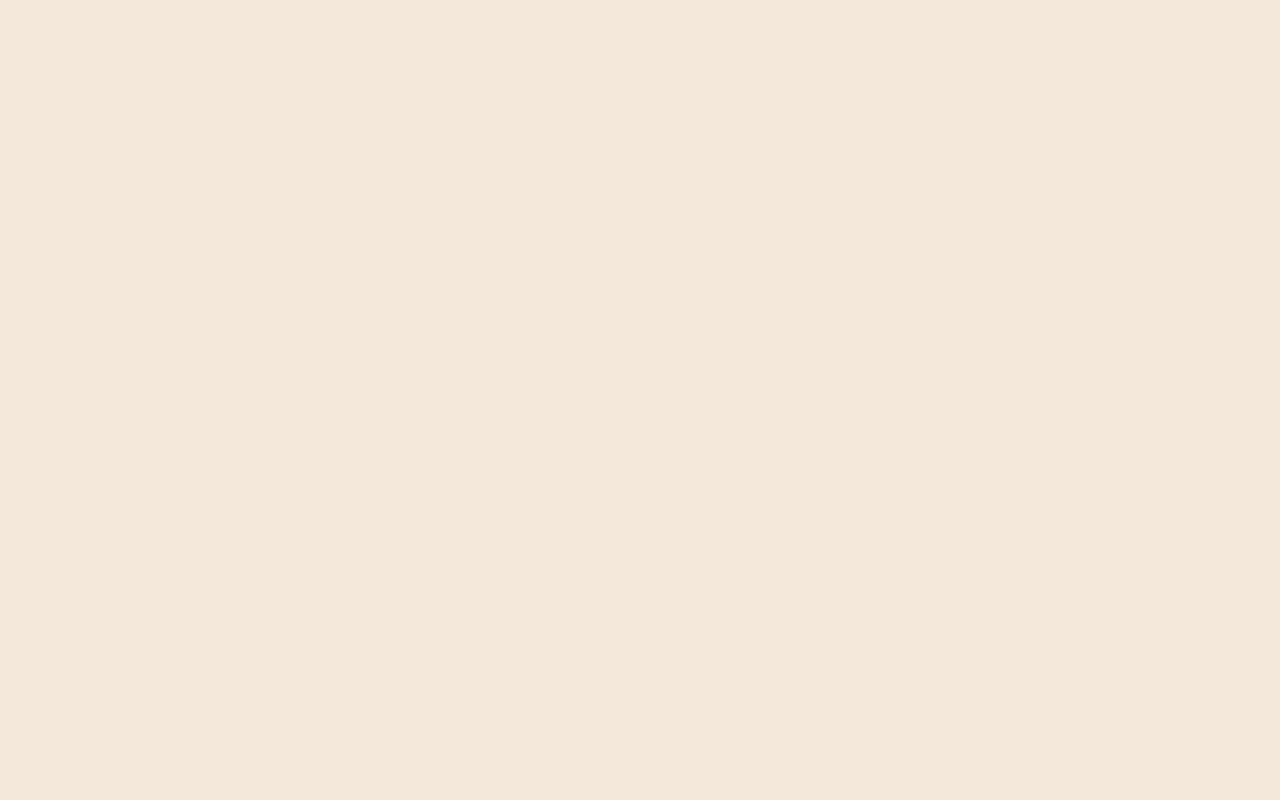
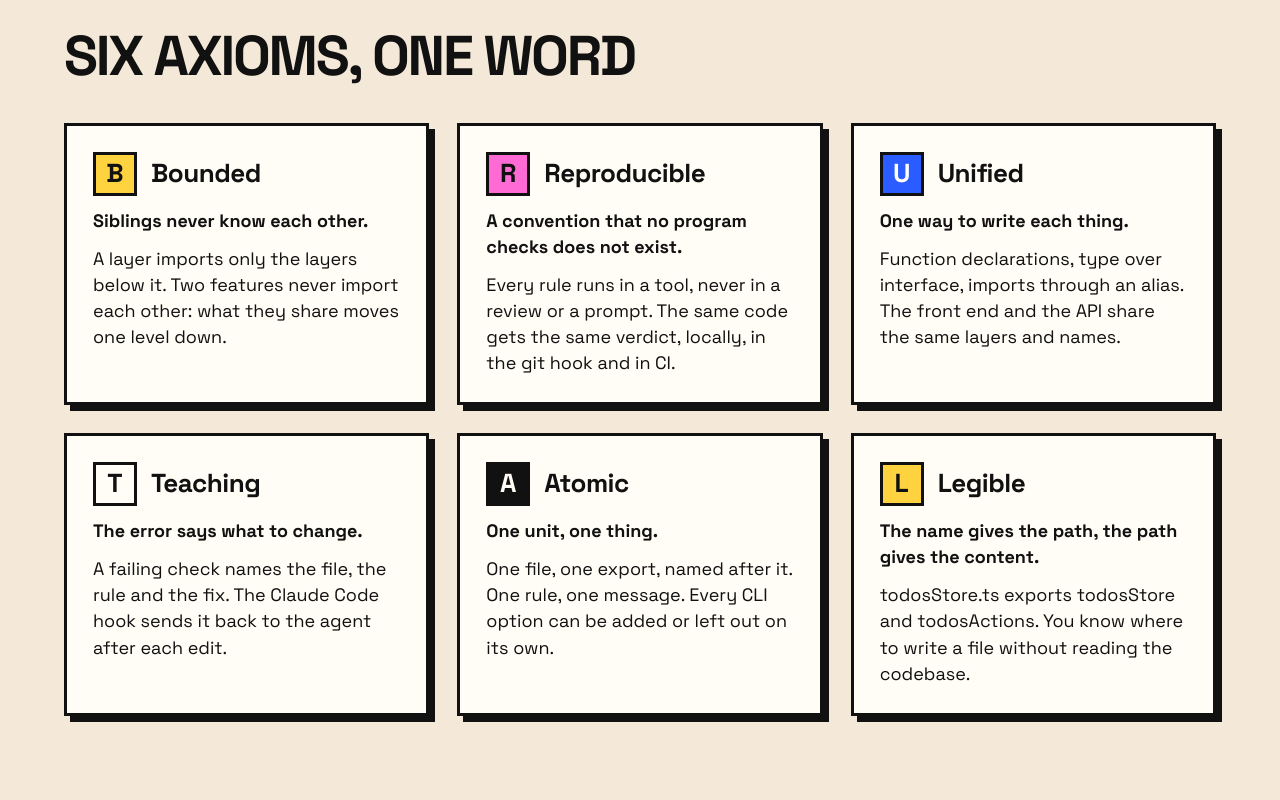
Before and after one commit to Elnop/brutalway, a React (Vite) app in the folder site/: page / in a window 1280 px wide. Shown: the part 1000-1800 px from the top of the page. Built offline with nearby package versions, Linux system fonts and the light colour scheme.

Commit message:
feat(site): reveal every landing section on scroll and replay it on return

```diff
--- a/site/src/app/globals.css
+++ b/site/src/app/globals.css
@@ -146,19 +146,37 @@ pre {
   }
 }
 
-@keyframes rise {
-  from {
+@media (prefers-reduced-motion: no-preference) {
+  .reveal {
     opacity: 0;
-    transform: translateY(1.5rem);
+    transform: translateY(2.5rem);
+    transition:
+      opacity 900ms ease-out,
+      transform 1100ms cubic-bezier(0.16, 1, 0.3, 1);
+  }
+
+  .reveal.is-revealed {
+    opacity: 1;
+    transform: none;
+  }
+
+  .reveal:nth-child(2) {
+    transition-delay: 150ms;
+  }
+
+  .reveal:nth-child(3) {
+    transition-delay: 300ms;
+  }
+
+  .reveal:nth-child(4) {
+    transition-delay: 450ms;
+  }
+
+  .reveal:nth-child(5) {
+    transition-delay: 600ms;
+  }
+
+  .reveal:nth-child(6) {
+    transition-delay: 750ms;
   }
 }
-
-@media (prefers-reduced-motion: no-preference) {
-  @supports (animation-timeline: view()) {
-    .reveal {
-      animation: rise cubic-bezier(0.2, 0.7, 0.2, 1) both;
-      animation-timeline: view();
-      animation-range: entry 0% entry 70%;
-    }
-  }
-}
--- a/site/src/features/landing/LandingPage.tsx
+++ b/site/src/features/landing/LandingPage.tsx
@@ -4,8 +4,10 @@ import { ErrorShowcase } from '@/features/landing/features/error-showcase/ErrorS
 import { Hero } from '@/features/landing/features/hero/Hero.tsx';
 import { NameOrigin } from '@/features/landing/features/name-origin/NameOrigin.tsx';
 import { StackGrid } from '@/features/landing/features/stack-grid/StackGrid.tsx';
+import { useRevealOnScroll } from '@/features/landing/useRevealOnScroll.ts';
 
 export function LandingPage() {
+  useRevealOnScroll();
   return (
     <>
       <Hero />
--- a/site/src/features/landing/features/hero/Hero.tsx
+++ b/site/src/features/landing/features/hero/Hero.tsx
@@ -5,10 +5,10 @@ import '@/features/landing/features/hero/hero.css';
 export function Hero() {
   return (
     <section id="top" className="hero container">
-      <p className="hero-eyebrow">Project templates for humans and AI agents</p>
+      <p className="hero-eyebrow reveal">Project templates for humans and AI agents</p>
       <ol className="hero-letters" aria-label="The six axioms">
         {AXIOMS.map((axiom) => (
-          <li key={axiom.letter} className={`hero-letter tone-${axiom.tone}`}>
+          <li key={axiom.letter} className={`hero-letter reveal tone-${axiom.tone}`}>
             <span className="hero-letter-glyph" aria-hidden="true">
               {axiom.letter}
             </span>
@@ -16,7 +16,7 @@ export function Hero() {
           </li>
         ))}
       </ol>
-      <div className="hero-pitch">
+      <div className="hero-pitch reveal">
         <div className="hero-pitch-text">
           <h1>Every convention is a check.</h1>
           <p>
--- a/site/src/features/landing/features/hero/hero.css
+++ b/site/src/features/landing/features/hero/hero.css
@@ -84,39 +84,3 @@
   gap: 1rem;
   min-width: 0;
 }
-
-@media (prefers-reduced-motion: no-preference) {
-  .hero-eyebrow,
-  .hero-letter,
-  .hero-pitch {
-    animation: rise 500ms cubic-bezier(0.2, 0.7, 0.2, 1) both;
-  }
-
-  .hero-letter:nth-child(1) {
-    animation-delay: 80ms;
-  }
-
-  .hero-letter:nth-child(2) {
-    animation-delay: 140ms;
-  }
-
-  .hero-letter:nth-child(3) {
-    animation-delay: 200ms;
-  }
-
-  .hero-letter:nth-child(4) {
-    animation-delay: 260ms;
-  }
-
-  .hero-letter:nth-child(5) {
-    animation-delay: 320ms;
-  }
-
-  .hero-letter:nth-child(6) {
-    animation-delay: 380ms;
-  }
-
-  .hero-pitch {
-    animation-delay: 460ms;
-  }
-}
--- /dev/null
+++ b/site/src/features/landing/useRevealOnScroll.ts
@@ -0,0 +1,19 @@
+import { useEffect } from 'react';
+
+const VISIBLE_RATIO = 0.15;
+
+export function useRevealOnScroll(): void {
+  useEffect(() => {
+    const observer = new IntersectionObserver(
+      (entries) => {
+        for (const entry of entries) {
+          if (entry.intersectionRatio >= VISIBLE_RATIO) entry.target.classList.add('is-revealed');
+          else if (!entry.isIntersecting) entry.target.classList.remove('is-revealed');
+        }
+      },
+      { threshold: [0, VISIBLE_RATIO] },
+    );
+    for (const element of document.querySelectorAll('.reveal')) observer.observe(element);
+    return () => observer.disconnect();
+  }, []);
+}
```
